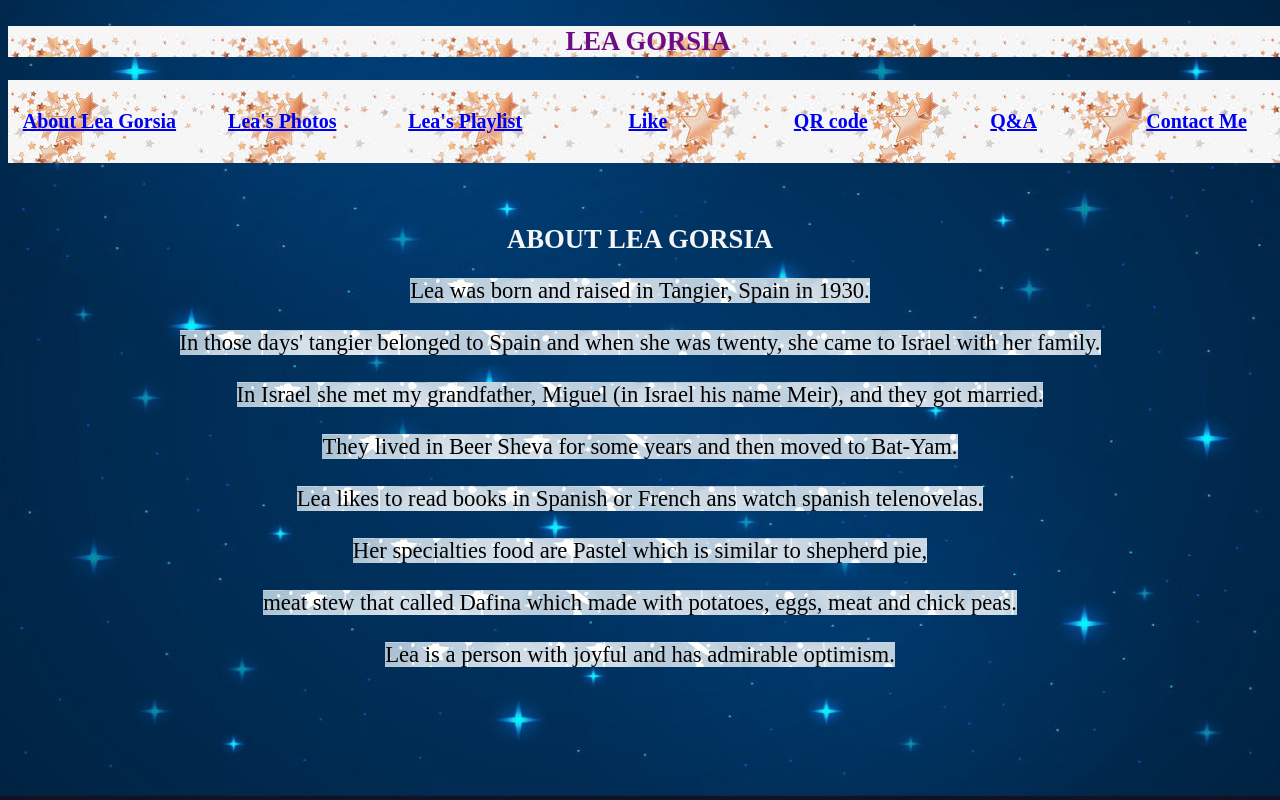
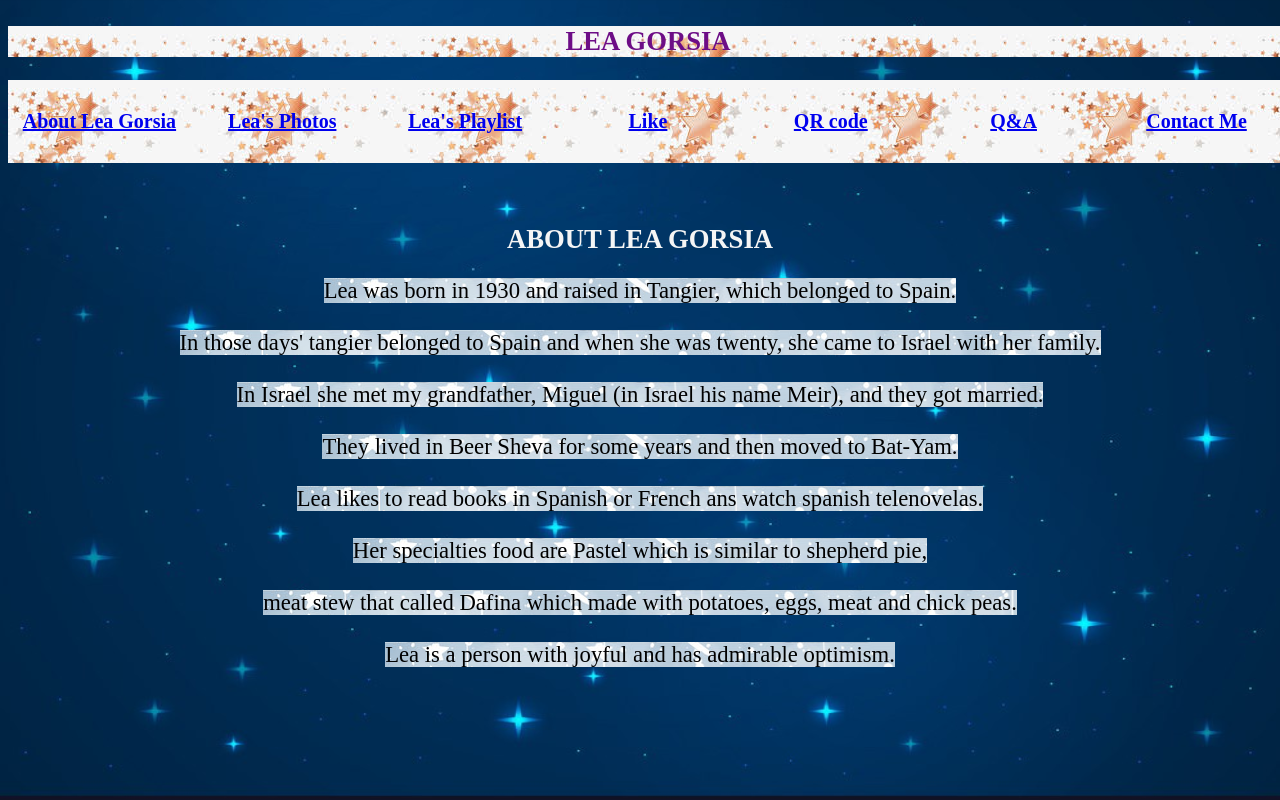
Before and after one commit to SISE-Web-Development-Environments/assignment1-206091407, a plain HTML site: page index.html in a window 1280 px wide. Shown: the top 800 px of the page. Drawn offline with Linux system fonts and the light colour scheme.

Commit message:
last update

```diff
--- a/index.html
+++ b/index.html
@@ -73,7 +73,7 @@
 
 
 
-      <span>Lea was born and raised in Tangier, Spain in 1930. </span>
+      <span>Lea was born in 1930 and raised in Tangier, which belonged to Spain. </span>
       <br />
       <br />
       <span>In those days' tangier belonged to Spain and when she was twenty, she came to Israel with her family.</span>
```
Also changed, not shown: galGadot1.jpg (deleted), galGadot2.jpg (deleted), galGadot3.jpg (deleted).
